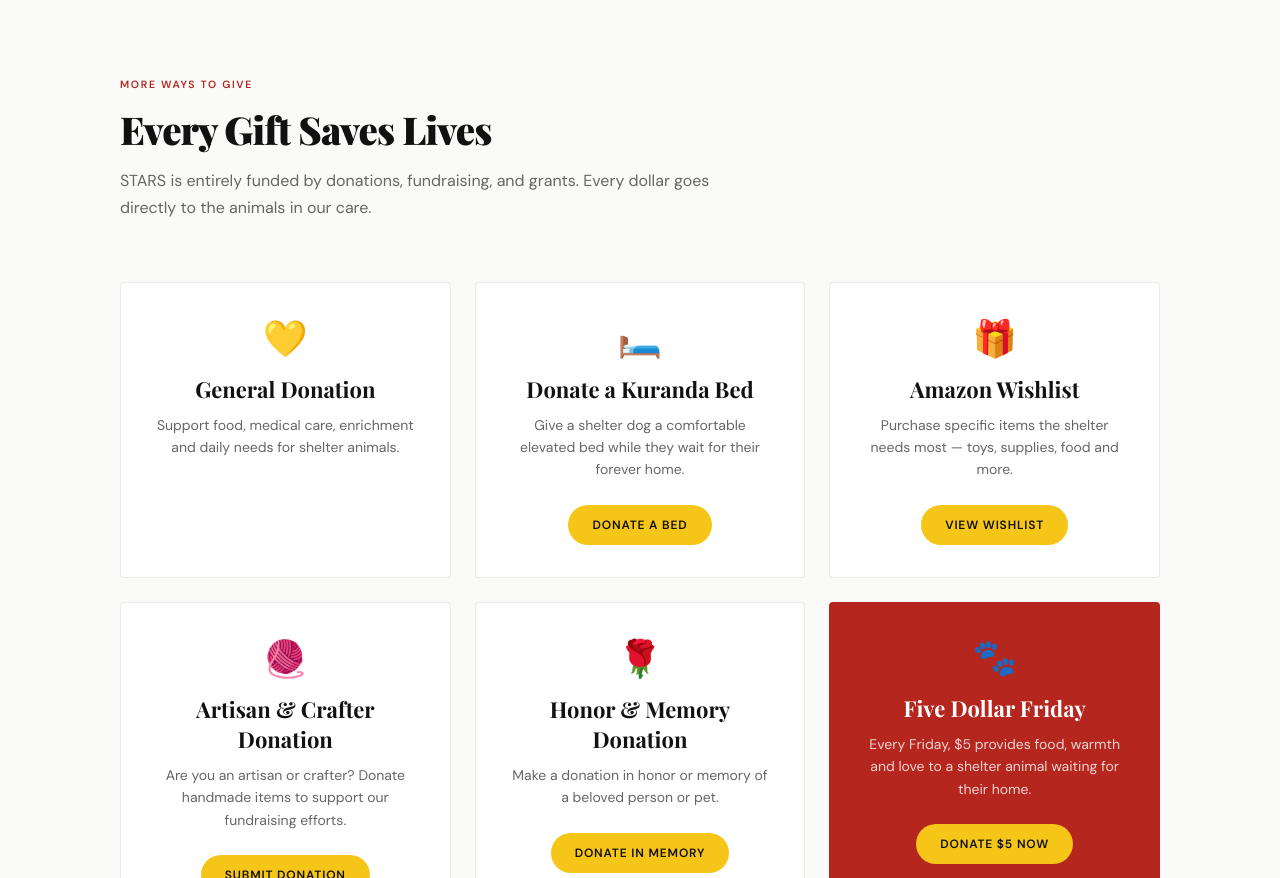
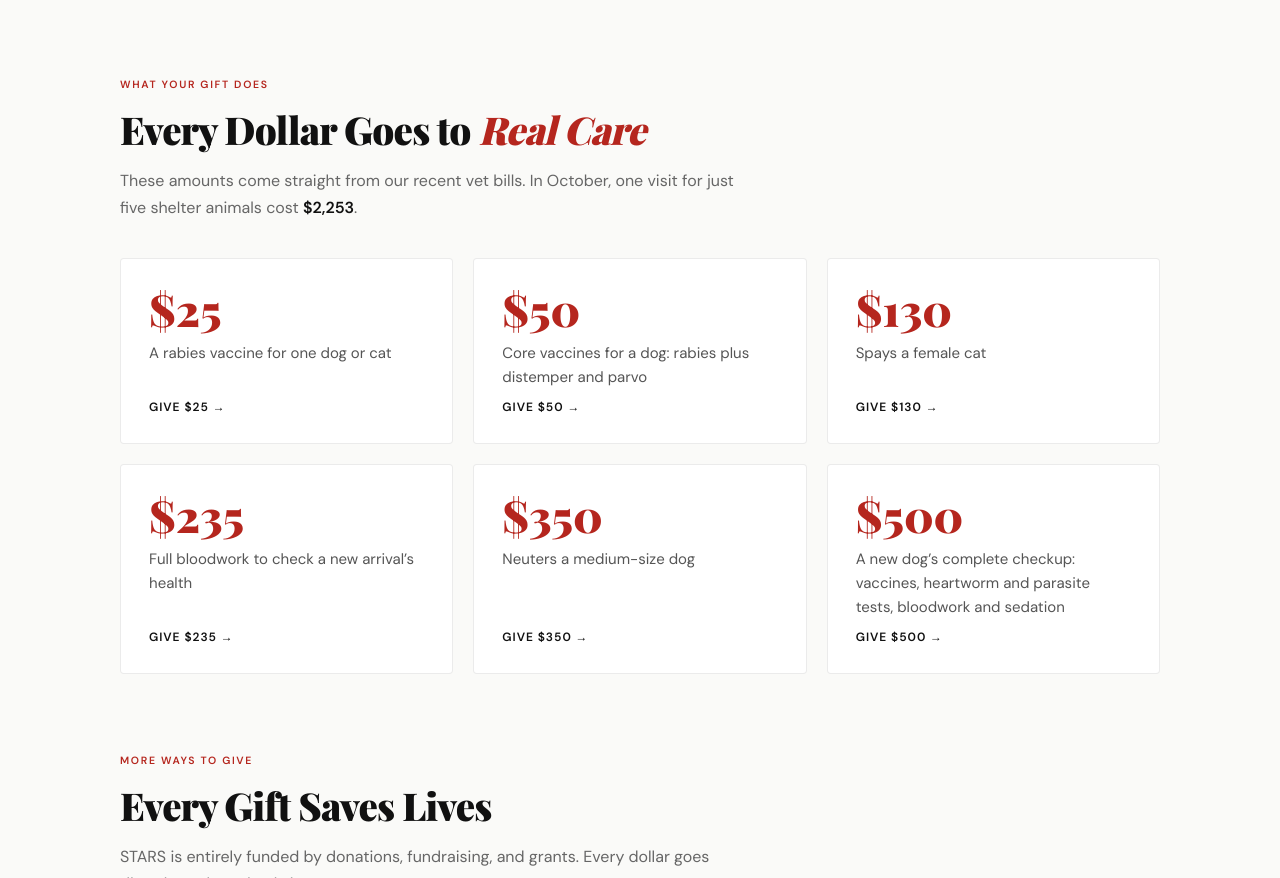
Before and after one commit to tnc246/stratfordanimalrescue, a plain HTML site: page donate.html in a window 1280 px wide. Shown: the part 1318-2196 px from the top of the page. Drawn offline with nearby package versions, Linux system fonts and the light colour scheme; a script that the page names is missing; a web font is replaced by a local one.

Commit message:
Donate: What Your Gift Does section based on real vet invoice costs
Co-Authored-By: Claude Opus 5.5 <noreply@anthropic.com>
Claude-Session: https://claude.ai/code/session_01LZexDZuP52ZhvJLHFxiF5y

```diff
--- a/donate.html
+++ b/donate.html
@@ -68,6 +68,19 @@
   .gb-bar span { display: block; height: 100%; background: var(--red); border-radius: 100px; }
   .gb-amt { font-size: 13px; color: #666; }
   .gb-amt strong { color: var(--black); }
+  .impact { margin: 0 0 80px; }
+  .impact-h { font-family: "Playfair Display", serif; font-size: clamp(28px,3vw,42px); font-weight: 900; letter-spacing: -0.02em; margin-bottom: 12px; }
+  .impact-h em { color: var(--red); }
+  .impact-intro { font-size: 16px; color: #666; max-width: 640px; line-height: 1.7; margin-bottom: 36px; }
+  .impact-intro strong { color: var(--black); }
+  .impact-grid { display: grid; grid-template-columns: repeat(3, 1fr); gap: 20px; }
+  .impact-card { display: flex; flex-direction: column; gap: 10px; background: white; border: 1px solid rgba(0,0,0,0.08); border-radius: 4px; padding: 28px; text-decoration: none; color: var(--black); transition: transform .25s, box-shadow .25s, border-color .25s; }
+  .impact-card:hover { transform: translateY(-4px); box-shadow: 0 16px 40px rgba(0,0,0,0.08); border-color: var(--red); }
+  .impact-amt { font-family: "Playfair Display", serif; font-size: 44px; font-weight: 900; color: var(--red); line-height: 1; }
+  .impact-txt { font-size: 15px; color: #555; line-height: 1.6; flex: 1; }
+  .impact-cta { font-size: 12px; font-weight: 700; letter-spacing: 0.08em; text-transform: uppercase; color: var(--black); }
+  @media (max-width: 900px) { .impact-grid { grid-template-columns: 1fr 1fr; } }
+  @media (max-width: 560px) { .impact-grid { grid-template-columns: 1fr; } .impact-amt { font-size: 36px; } }
 </style>
 </head>
 <body>
@@ -136,6 +149,45 @@
   </div>
 </div>
   </div>
+
+  <div class="impact" id="impact">
+    <div class="section-tag">What Your Gift Does</div>
+    <h2 class="impact-h">Every Dollar Goes to <em>Real Care</em></h2>
+    <p class="impact-intro">These amounts come straight from our recent vet bills. In October, one visit for just five shelter animals cost <strong>$2,253</strong>.</p>
+    <div class="impact-grid">
+      <a class="impact-card" href="https://givebutter.com/donate-stars?amount=25" target="_blank">
+        <div class="impact-amt">$25</div>
+        <div class="impact-txt">A rabies vaccine for one dog or cat</div>
+        <span class="impact-cta">Give $25 &rarr;</span>
+      </a>
+      <a class="impact-card" href="https://givebutter.com/donate-stars?amount=50" target="_blank">
+        <div class="impact-amt">$50</div>
+        <div class="impact-txt">Core vaccines for a dog: rabies plus distemper and parvo</div>
+        <span class="impact-cta">Give $50 &rarr;</span>
+      </a>
+      <a class="impact-card" href="https://givebutter.com/donate-stars?amount=130" target="_blank">
+        <div class="impact-amt">$130</div>
+        <div class="impact-txt">Spays a female cat</div>
+        <span class="impact-cta">Give $130 &rarr;</span>
+      </a>
+      <a class="impact-card" href="https://givebutter.com/donate-stars?amount=235" target="_blank">
+        <div class="impact-amt">$235</div>
+        <div class="impact-txt">Full bloodwork to check a new arrival’s health</div>
+        <span class="impact-cta">Give $235 &rarr;</span>
+      </a>
+      <a class="impact-card" href="https://givebutter.com/donate-stars?amount=350" target="_blank">
+        <div class="impact-amt">$350</div>
+        <div class="impact-txt">Neuters a medium-size dog</div>
+        <span class="impact-cta">Give $350 &rarr;</span>
+      </a>
+      <a class="impact-card" href="https://givebutter.com/donate-stars?amount=500" target="_blank">
+        <div class="impact-amt">$500</div>
+        <div class="impact-txt">A new dog’s complete checkup: vaccines, heartworm and parasite tests, bloodwork and sedation</div>
+        <span class="impact-cta">Give $500 &rarr;</span>
+      </a>
+    </div>
+  </div>
+
   <div class="section-tag">More Ways to Give</div>
   <h2 style="font-family:'Playfair Display',serif;font-size:clamp(28px,3vw,42px);font-weight:900;letter-spacing:-0.02em;margin-bottom:12px;">Every Gift Saves Lives</h2>
   <p style="font-size:16px;color:#666;max-width:600px;margin-bottom:60px;line-height:1.7;">STARS is entirely funded by donations, fundraising, and grants. Every dollar goes directly to the animals in our care.</p>
```
